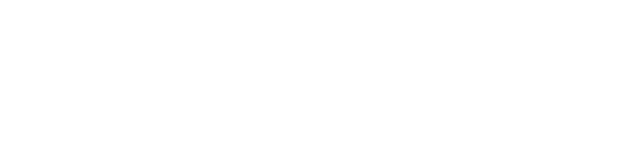
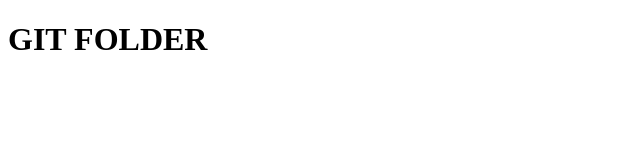
Before and after one commit to PAVANTEJ-05/GIT-repo, a plain HTML site: page index.html in a window 1280 px wide. Shown: the whole page, without its empty margins (0-640 px from the left). Drawn offline with Linux system fonts and the light colour scheme.

Commit message:
modified html

```diff
--- a/index.html
+++ b/index.html
@@ -6,6 +6,7 @@
     <title>Document</title>
 </head>
 <body>
-    <h1></h1>
+    <h1>GIT FOLDER
+    </h1>
 </body>
 </html>
```
